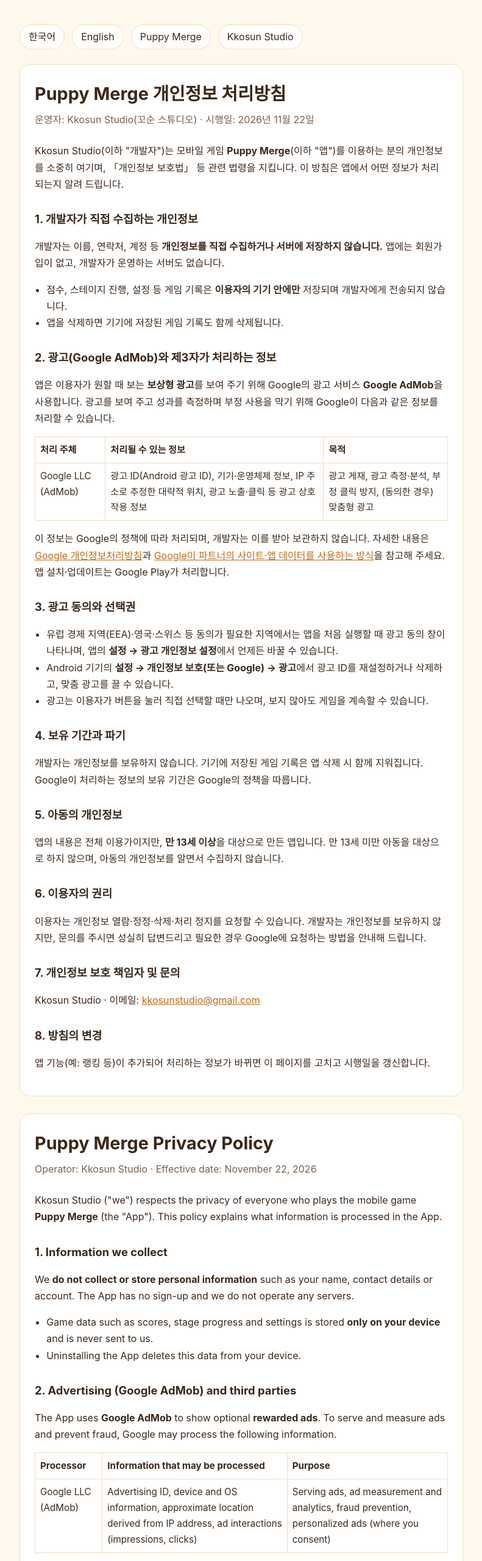
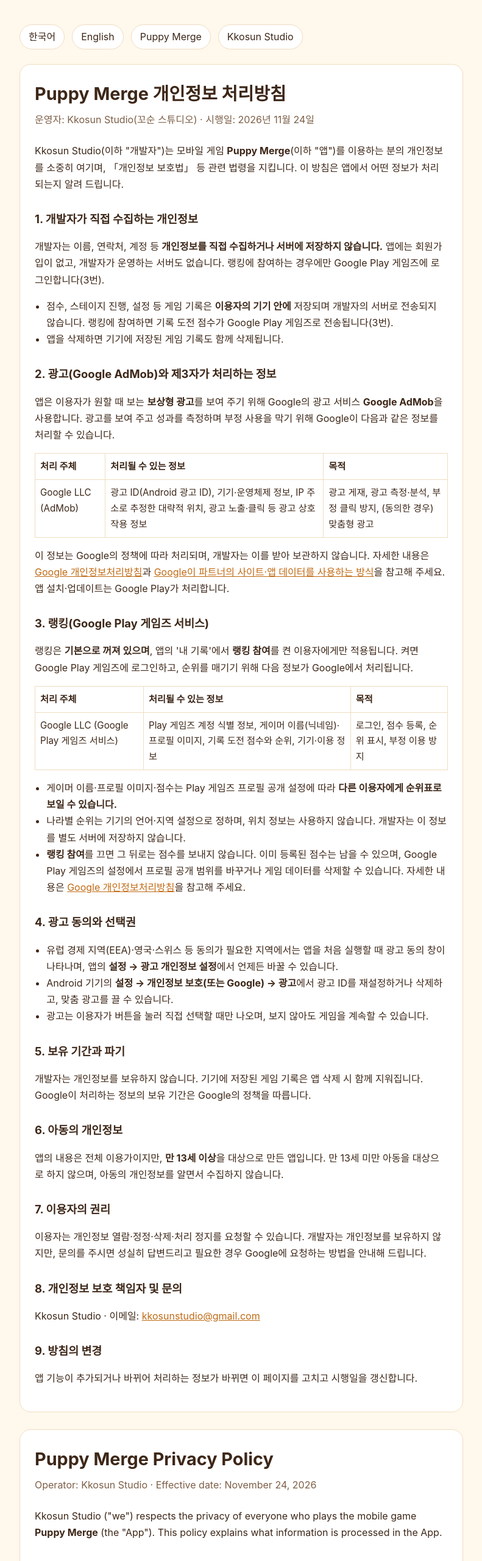
Before and after one commit to kkosunstudio/kkosunstudio.github.io, a plain HTML site: page puppy-merge/privacy/index.html in a window 1280 px wide. Shown: the top 2560 px of the page at 61% size, without its empty margins (244-1035 px from the left). Drawn offline with Linux system fonts and the light colour scheme.

Commit message:
Puppy Merge 개인정보 처리방침: 랭킹(Google Play 게임즈) 내용 추가, 시행일 2026-11-24
Co-Authored-By: Claude Opus 5.5 <noreply@anthropic.com>

```diff
--- a/puppy-merge/privacy/index.html
+++ b/puppy-merge/privacy/index.html
@@ -13,14 +13,14 @@
 
   <section class="lang" id="ko" lang="ko">
     <h1>Puppy Merge 개인정보 처리방침</h1>
-    <p class="meta">운영자: Kkosun Studio(꼬순 스튜디오) · 시행일: 2026년 11월 22일</p>
+    <p class="meta">운영자: Kkosun Studio(꼬순 스튜디오) · 시행일: 2026년 11월 24일</p>
 
     <p>Kkosun Studio(이하 "개발자")는 모바일 게임 <strong>Puppy Merge</strong>(이하 "앱")를 이용하는 분의 개인정보를 소중히 여기며, 「개인정보 보호법」 등 관련 법령을 지킵니다. 이 방침은 앱에서 어떤 정보가 처리되는지 알려 드립니다.</p>
 
     <h2>1. 개발자가 직접 수집하는 개인정보</h2>
-    <p>개발자는 이름, 연락처, 계정 등 <strong>개인정보를 직접 수집하거나 서버에 저장하지 않습니다.</strong> 앱에는 회원가입이 없고, 개발자가 운영하는 서버도 없습니다.</p>
+    <p>개발자는 이름, 연락처, 계정 등 <strong>개인정보를 직접 수집하거나 서버에 저장하지 않습니다.</strong> 앱에는 회원가입이 없고, 개발자가 운영하는 서버도 없습니다. 랭킹에 참여하는 경우에만 Google Play 게임즈에 로그인합니다(3번).</p>
     <ul>
-      <li>점수, 스테이지 진행, 설정 등 게임 기록은 <strong>이용자의 기기 안에만</strong> 저장되며 개발자에게 전송되지 않습니다.</li>
+      <li>점수, 스테이지 진행, 설정 등 게임 기록은 <strong>이용자의 기기 안에</strong> 저장되며 개발자의 서버로 전송되지 않습니다. 랭킹에 참여하면 기록 도전 점수가 Google Play 게임즈로 전송됩니다(3번).</li>
       <li>앱을 삭제하면 기기에 저장된 게임 기록도 함께 삭제됩니다.</li>
     </ul>
 
@@ -32,39 +32,51 @@
     </table></div>
     <p>이 정보는 Google의 정책에 따라 처리되며, 개발자는 이를 받아 보관하지 않습니다. 자세한 내용은 <a href="https://policies.google.com/privacy" target="_blank" rel="noopener">Google 개인정보처리방침</a>과 <a href="https://policies.google.com/technologies/partner-sites" target="_blank" rel="noopener">Google이 파트너의 사이트·앱 데이터를 사용하는 방식</a>을 참고해 주세요. 앱 설치·업데이트는 Google Play가 처리합니다.</p>
 
-    <h2>3. 광고 동의와 선택권</h2>
+    <h2>3. 랭킹(Google Play 게임즈 서비스)</h2>
+    <p>랭킹은 <strong>기본으로 꺼져 있으며</strong>, 앱의 '내 기록'에서 <strong>랭킹 참여</strong>를 켠 이용자에게만 적용됩니다. 켜면 Google Play 게임즈에 로그인하고, 순위를 매기기 위해 다음 정보가 Google에서 처리됩니다.</p>
+    <div class="table"><table>
+      <tr><th>처리 주체</th><th>처리될 수 있는 정보</th><th>목적</th></tr>
+      <tr><td>Google LLC (Google Play 게임즈 서비스)</td><td>Play 게임즈 계정 식별 정보, 게이머 이름(닉네임)·프로필 이미지, 기록 도전 점수와 순위, 기기·이용 정보</td><td>로그인, 점수 등록, 순위 표시, 부정 이용 방지</td></tr>
+    </table></div>
+    <ul>
+      <li>게이머 이름·프로필 이미지·점수는 Play 게임즈 프로필 공개 설정에 따라 <strong>다른 이용자에게 순위표로 보일 수 있습니다.</strong></li>
+      <li>나라별 순위는 기기의 언어·지역 설정으로 정하며, 위치 정보는 사용하지 않습니다. 개발자는 이 정보를 별도 서버에 저장하지 않습니다.</li>
+      <li><strong>랭킹 참여</strong>를 끄면 그 뒤로는 점수를 보내지 않습니다. 이미 등록된 점수는 남을 수 있으며, Google Play 게임즈의 설정에서 프로필 공개 범위를 바꾸거나 게임 데이터를 삭제할 수 있습니다. 자세한 내용은 <a href="https://policies.google.com/privacy" target="_blank" rel="noopener">Google 개인정보처리방침</a>을 참고해 주세요.</li>
+    </ul>
+
+    <h2>4. 광고 동의와 선택권</h2>
     <ul>
       <li>유럽 경제 지역(EEA)·영국·스위스 등 동의가 필요한 지역에서는 앱을 처음 실행할 때 광고 동의 창이 나타나며, 앱의 <strong>설정 → 광고 개인정보 설정</strong>에서 언제든 바꿀 수 있습니다.</li>
       <li>Android 기기의 <strong>설정 → 개인정보 보호(또는 Google) → 광고</strong>에서 광고 ID를 재설정하거나 삭제하고, 맞춤 광고를 끌 수 있습니다.</li>
       <li>광고는 이용자가 버튼을 눌러 직접 선택할 때만 나오며, 보지 않아도 게임을 계속할 수 있습니다.</li>
     </ul>
 
-    <h2>4. 보유 기간과 파기</h2>
+    <h2>5. 보유 기간과 파기</h2>
     <p>개발자는 개인정보를 보유하지 않습니다. 기기에 저장된 게임 기록은 앱 삭제 시 함께 지워집니다. Google이 처리하는 정보의 보유 기간은 Google의 정책을 따릅니다.</p>
 
-    <h2>5. 아동의 개인정보</h2>
+    <h2>6. 아동의 개인정보</h2>
     <p>앱의 내용은 전체 이용가이지만, <strong>만 13세 이상</strong>을 대상으로 만든 앱입니다. 만 13세 미만 아동을 대상으로 하지 않으며, 아동의 개인정보를 알면서 수집하지 않습니다.</p>
 
-    <h2>6. 이용자의 권리</h2>
+    <h2>7. 이용자의 권리</h2>
     <p>이용자는 개인정보 열람·정정·삭제·처리 정지를 요청할 수 있습니다. 개발자는 개인정보를 보유하지 않지만, 문의를 주시면 성실히 답변드리고 필요한 경우 Google에 요청하는 방법을 안내해 드립니다.</p>
 
-    <h2>7. 개인정보 보호 책임자 및 문의</h2>
+    <h2>8. 개인정보 보호 책임자 및 문의</h2>
     <p>Kkosun Studio · 이메일: <a href="mailto:kkosunstudio@gmail.com">kkosunstudio@gmail.com</a></p>
 
-    <h2>8. 방침의 변경</h2>
-    <p>앱 기능(예: 랭킹 등)이 추가되어 처리하는 정보가 바뀌면 이 페이지를 고치고 시행일을 갱신합니다.</p>
+    <h2>9. 방침의 변경</h2>
+    <p>앱 기능이 추가되거나 바뀌어 처리하는 정보가 바뀌면 이 페이지를 고치고 시행일을 갱신합니다.</p>
   </section>
 
   <section class="lang" id="en" lang="en">
     <h1>Puppy Merge Privacy Policy</h1>
-    <p class="meta">Operator: Kkosun Studio · Effective date: November 22, 2026</p>
+    <p class="meta">Operator: Kkosun Studio · Effective date: November 24, 2026</p>
 
     <p>Kkosun Studio ("we") respects the privacy of everyone who plays the mobile game <strong>Puppy Merge</strong> (the "App"). This policy explains what information is processed in the App.</p>
 
     <h2>1. Information we collect</h2>
-    <p>We <strong>do not collect or store personal information</strong> such as your name, contact details or account. The App has no sign-up and we do not operate any servers.</p>
+    <p>We <strong>do not collect or store personal information</strong> such as your name, contact details or account. The App has no sign-up and we do not operate any servers. Google Play Games sign-in is used only if you join the rankings (section 3).</p>
     <ul>
-      <li>Game data such as scores, stage progress and settings is stored <strong>only on your device</strong> and is never sent to us.</li>
+      <li>Game data such as scores, stage progress and settings is stored <strong>on your device</strong> and is not sent to any server of ours. If you join the rankings, your Endless mode score is sent to Google Play Games (section 3).</li>
       <li>Uninstalling the App deletes this data from your device.</li>
     </ul>
 
@@ -76,27 +88,39 @@
     </table></div>
     <p>This information is handled under Google's policies; we do not receive or store it. See the <a href="https://policies.google.com/privacy" target="_blank" rel="noopener">Google Privacy Policy</a> and <a href="https://policies.google.com/technologies/partner-sites" target="_blank" rel="noopener">How Google uses information from sites or apps that use its services</a>. App installation and updates are handled by Google Play.</p>
 
-    <h2>3. Your choices</h2>
+    <h2>3. Rankings (Google Play Games Services)</h2>
+    <p>Rankings are <strong>off by default</strong> and apply only if you turn on <strong>Join ranking</strong> in the App's records screen. When on, you sign in to Google Play Games and Google processes the following information to provide the leaderboards.</p>
+    <div class="table"><table>
+      <tr><th>Processor</th><th>Information that may be processed</th><th>Purpose</th></tr>
+      <tr><td>Google LLC (Google Play Games Services)</td><td>Play Games account identifiers, gamer name and profile image, Endless mode scores and ranks, device and usage information</td><td>Sign-in, score submission, showing rankings, preventing abuse</td></tr>
+    </table></div>
+    <ul>
+      <li>Your gamer name, profile image and score <strong>may be visible to other players</strong> on the leaderboards, depending on your Play Games profile visibility.</li>
+      <li>Country rankings are chosen from your device's language and region settings; location data is not used. We do not store this information on any server of ours.</li>
+      <li>If you turn <strong>Join ranking</strong> off, no further scores are sent. Scores already submitted may remain; you can change your profile visibility or delete game data in Google Play Games settings. See the <a href="https://policies.google.com/privacy" target="_blank" rel="noopener">Google Privacy Policy</a>.</li>
+    </ul>
+
+    <h2>4. Your choices</h2>
     <ul>
       <li>In regions that require consent (such as the EEA, the UK and Switzerland), a consent form appears on first launch, and you can change your choice at any time in <strong>Settings → Ad privacy settings</strong> in the App.</li>
       <li>You can reset or delete your advertising ID and opt out of personalized ads in your Android device settings (<strong>Settings → Privacy or Google → Ads</strong>).</li>
       <li>Ads only appear when you choose to watch them; you can keep playing without watching ads.</li>
     </ul>
 
-    <h2>4. Retention</h2>
+    <h2>5. Retention</h2>
     <p>We do not retain personal information. Game data on your device is deleted when you uninstall the App. Retention of information processed by Google follows Google's policies.</p>
 
-    <h2>5. Children</h2>
+    <h2>6. Children</h2>
     <p>The App's content is suitable for all ages, but the App is intended for users <strong>aged 13 and over</strong>. It is not directed to children under 13, and we do not knowingly collect personal information from children.</p>
 
-    <h2>6. Your rights</h2>
+    <h2>7. Your rights</h2>
     <p>You may request access, correction, deletion or restriction of your personal information. Although we do not hold personal information, we will respond to any inquiry and explain how to make requests to Google where needed.</p>
 
-    <h2>7. Contact</h2>
+    <h2>8. Contact</h2>
     <p>Kkosun Studio · Email: <a href="mailto:kkosunstudio@gmail.com">kkosunstudio@gmail.com</a></p>
 
-    <h2>8. Changes</h2>
-    <p>If new features (such as leaderboards) change the information processed, we will update this page and its effective date.</p>
+    <h2>9. Changes</h2>
+    <p>If new or changed features change the information processed, we will update this page and its effective date.</p>
   </section>
 </main>
 </body>
```
